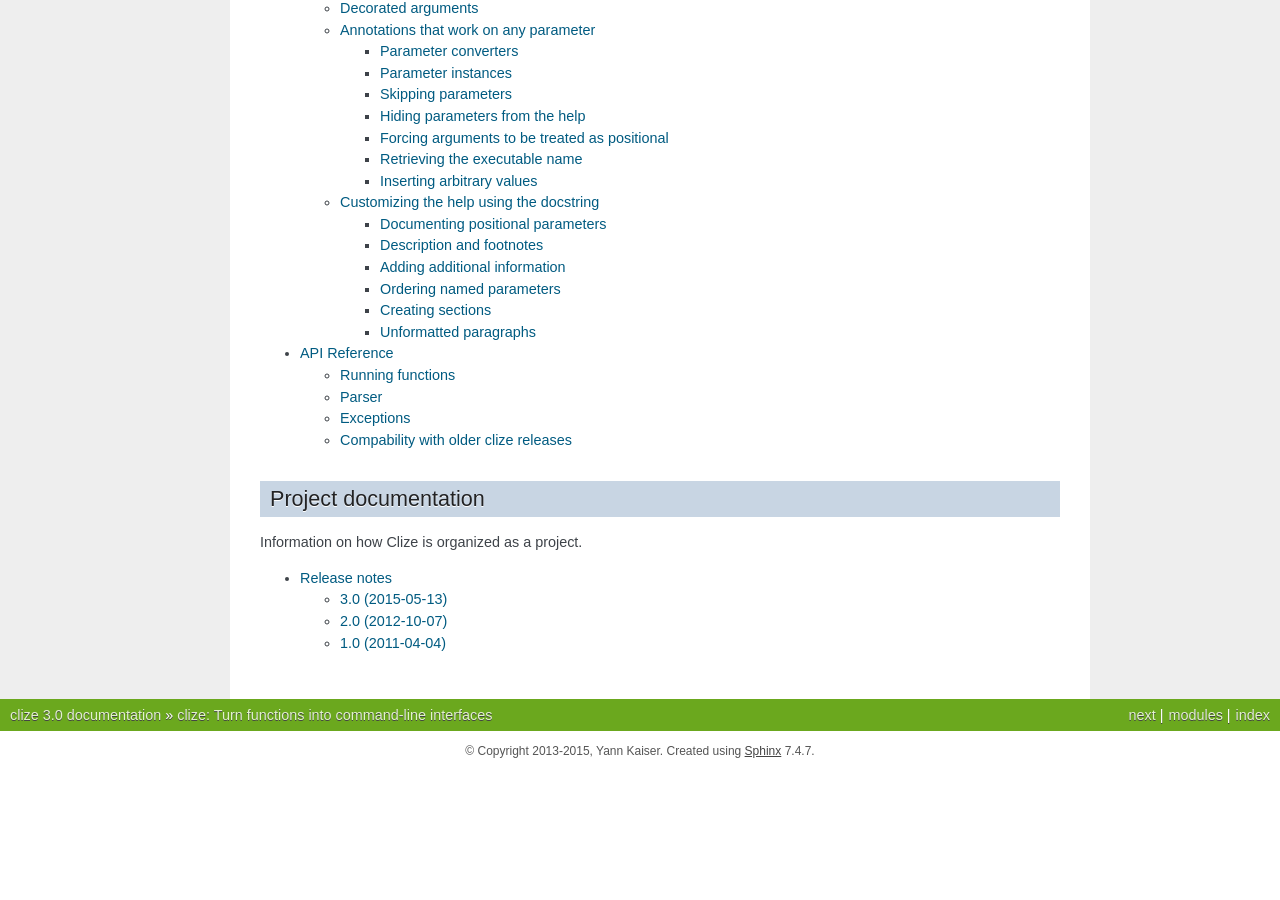
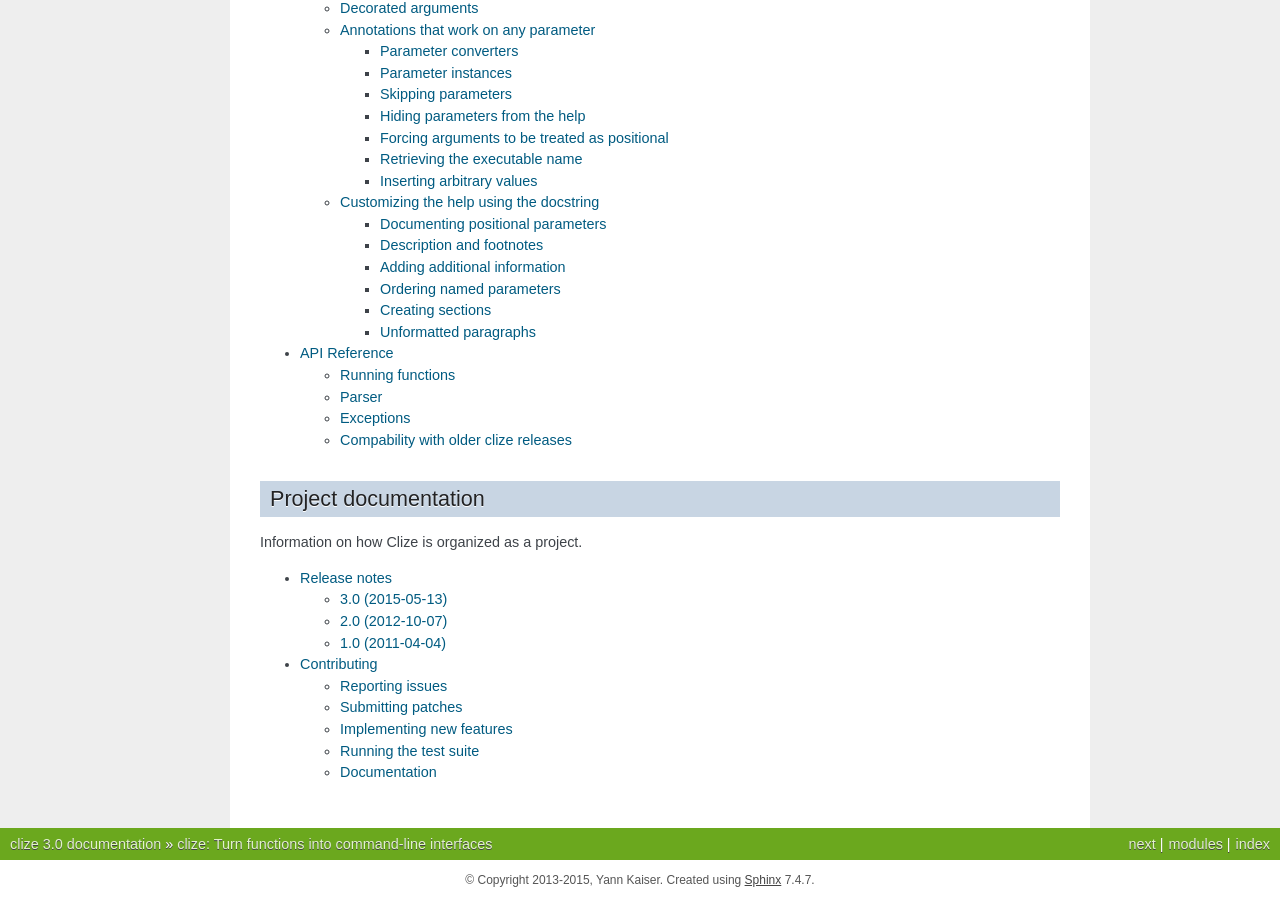
Before and after one commit to epsy/clize, a Sphinx documentation site: the page built from docs/index.rst, in a window 1280 px wide and 900 px high, scrolled down 2625 px. Built offline with Sphinx 7.4.7, drawn with Linux system fonts in a browser that asks for light colours; before the commit the page ends 3396 px from its top, so only the background shows below that; some of the changed lines change nothing that is shown.

Commit message:
Added a page on how to contribute.

```diff
--- /dev/null
+++ b/docs/contributing.rst
@@ -0,0 +1,110 @@
+.. |on github| replace:: on GitHub
+.. _on github: https://github.com/epsy/clize/issues
+
+.. _contributing:
+
+Contributing
+============
+
+Thanks for considering helping out. We don't bite. :-)
+
+
+.. _bug report:
+
+Reporting issues
+----------------
+
+Bugs and other tasks are tracked |on github|.
+
+* Check whether the issue exists already. (Be sure to also check closed ones.)
+* Report which version of Clize the issue appears on. You can obtain it using::
+
+      pip show clize
+
+  For documentation-related bugs, you can either look at the version in the
+  page URL, click the "Read the docs" insigna in the bottom-left corner or the
+  hamburger menu on mobile.
+* When applicable, show how to trigger the bug and what was expected instead.
+  Writing a testcase for it is welcome, but not required.
+
+
+.. _submit patch:
+
+Submitting patches
+------------------
+
+Patches are submitted for review through GitHub pull requests.
+
+* Follow :pep:`8`.
+* When fixing a bug, include a test case in your patch. Make sure correctly
+  tests against the bug: It must fail without your fix, and succeed with it.
+  See :ref:`running tests`.
+* Submitting a pull request on GitHub implies your consent for merging,
+  therefore authorizing the maintainer(s) to distribute your modifications
+  under the project's license.
+
+
+.. _new features:
+
+Implementing new features
+-------------------------
+
+Before implementing a new feature, please open an issue |on github| to discuss
+it. This ensures you do not work on a feature that would be refused inclusion.
+
+Add tests for your feature to the test suite and make sure it :ref:`completes
+on all supported versions of Python <running tests>`. Make sure it is fully
+tested using the ``cover`` target.
+
+Feel free to submit a pull request as soon as you have changes you need
+feedback on. In addition, TravisCI will run the test suite on all supported
+platforms and will perform coverage checking for you on the pull request page.
+
+
+.. _running tests:
+
+Running the test suite
+----------------------
+
+The test suite can be run across all supported versions using, ``tox``::
+
+    pip install --user tox
+    tox
+
+If you do not have all required Python versions installed or wish to save time
+when testing you can specify one version of Python to test against::
+
+    tox -e pyXY
+
+Where ``X`` and ``Y`` designate a Python version as in ``X.Y``. For instance,
+the following command runs the test suite against Python 3.4 only::
+
+    tox -e py34
+
+Branches linked in a pull request will be run through the test suite on
+TravisCI and the results are linked back in the pull request. You can use this
+if installing all supported Python versions is impreactical for you.
+
+`coverage.py <http://nedbatchelder.com/code/coverage/>`_ is used to measure
+code coverage. New code is expected to have full code coverage. You can run the
+test suite through it using::
+
+    tox -e cover
+
+It will print the measured code coverage and generate webpages with
+line-by-line coverage information in ``htmlcov``. Note that the ``cover``
+target requires Python 3.4.
+
+
+.. _generating docs:
+
+Documentation
+-------------
+
+The documentation is written using `sphinx <http://sphinx-doc.org/>`_ and lives
+in ``docs/`` from the project root. It can be built using::
+
+    tox -e docs
+
+This will produce documentation in ``build/sphinx/html/``. Note that Python 3.4
+must be installed to build the documentation.
--- a/docs/index.rst
+++ b/docs/index.rst
@@ -118,3 +118,4 @@
 .. toctree::
 
     releases
+    contributing
```
